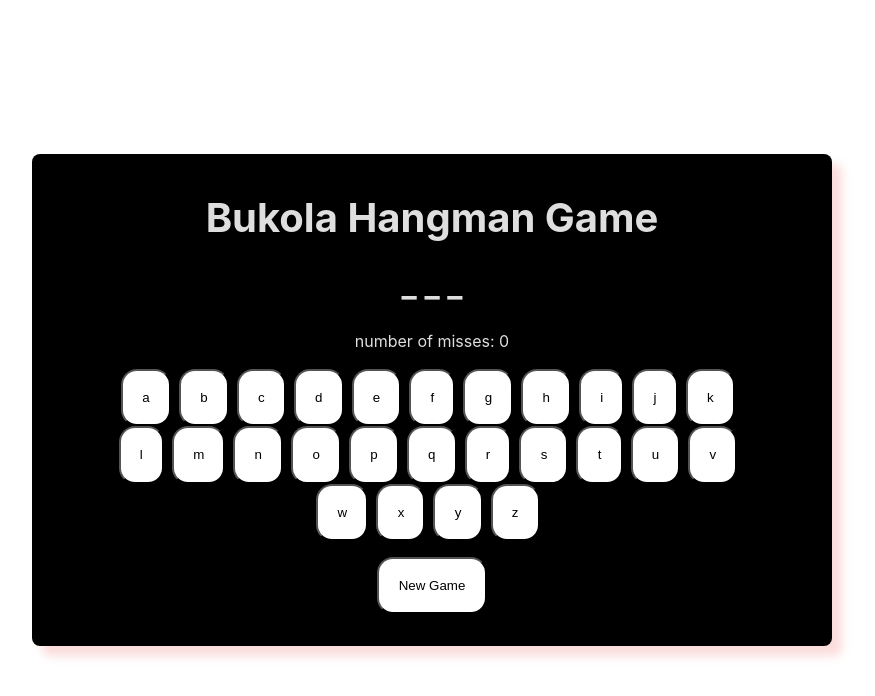
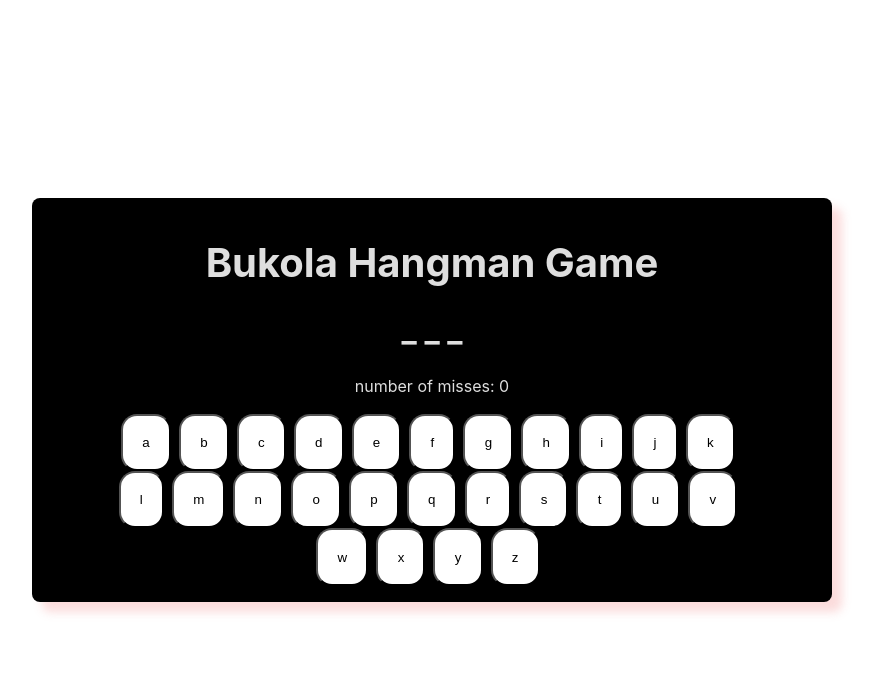
Before and after one commit to BukolaOmok/hangman-game, a React (Vite) app: page / in a window 1280 px wide. Shown: the top 696 px of the page, without its empty margins (208-1083 px from the left). Built offline with nearby package versions, Linux system fonts and the light colour scheme.

Commit message:
remove new game logic

```diff
--- a/src/App.jsx
+++ b/src/App.jsx
@@ -15,7 +15,7 @@ export default function App() {
     pickRandomWord(randomWordData)
   );
 
-  const splitWordToGuess = selectedWord.split("");
+  let splitWordToGuess = selectedWord.split("");
 
   const maxMisses = 10;
 
@@ -74,13 +74,7 @@ export default function App() {
     }
   };
 
-  const handleNewGame = () => {
-    const newSelectedWord = pickRandomWord(randomWordData)
-    setSelectedWord(newSelectedWord)
-    setWordToGuess(splitWordToGuess.map(() => "_ "))
-    setGuessedLetters([])
-    updateMissesCount()
-  }
+
 
   return (
     <div className="group-content">
@@ -107,7 +101,7 @@ export default function App() {
           </button>
         ))}
       </div>
-      <button className = "new-game-button" onClick={handleNewGame}>New Game</button>
+      {/* <button className = "new-game-button" onClick={handleNewGame}>New Game</button> */}
     </div>
   );
 }
```
